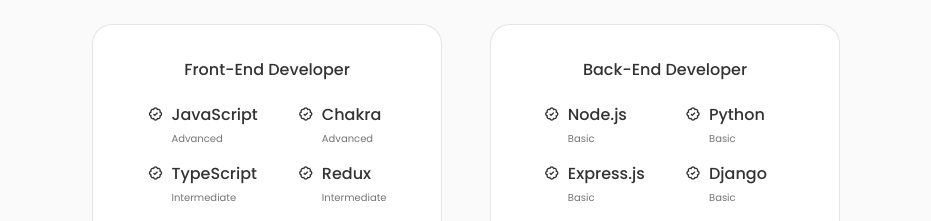
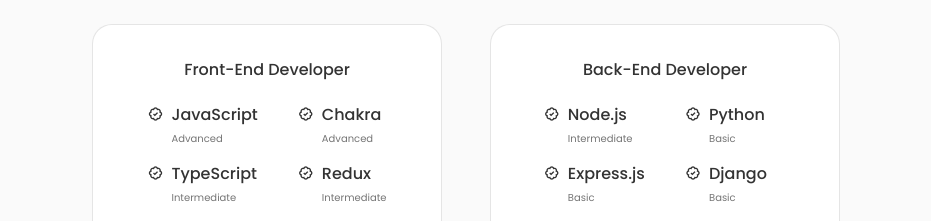
Before and after one commit to pvictordev/pvictordev-portfolio, a React (Vite) app: page / in a window 1280 px wide. Shown: the part 1540-1761 px from the top of the page, without its empty margins (174-1105 px from the left). Built offline with nearby package versions, Linux system fonts and the light colour scheme.

Commit message:
Update Backend.jsx

```diff
--- a/src/components/skills/Backend.jsx
+++ b/src/components/skills/Backend.jsx
@@ -11,7 +11,7 @@
                     <i class='bx bx-badge-check'></i>
                     <div>
                         <h3 className="skills__name">Node.js</h3>
-                        <span className="skills__level">Basic</span>
+                        <span className="skills__level">Intermediate</span>
                     </div>
                 </div>
 
```
